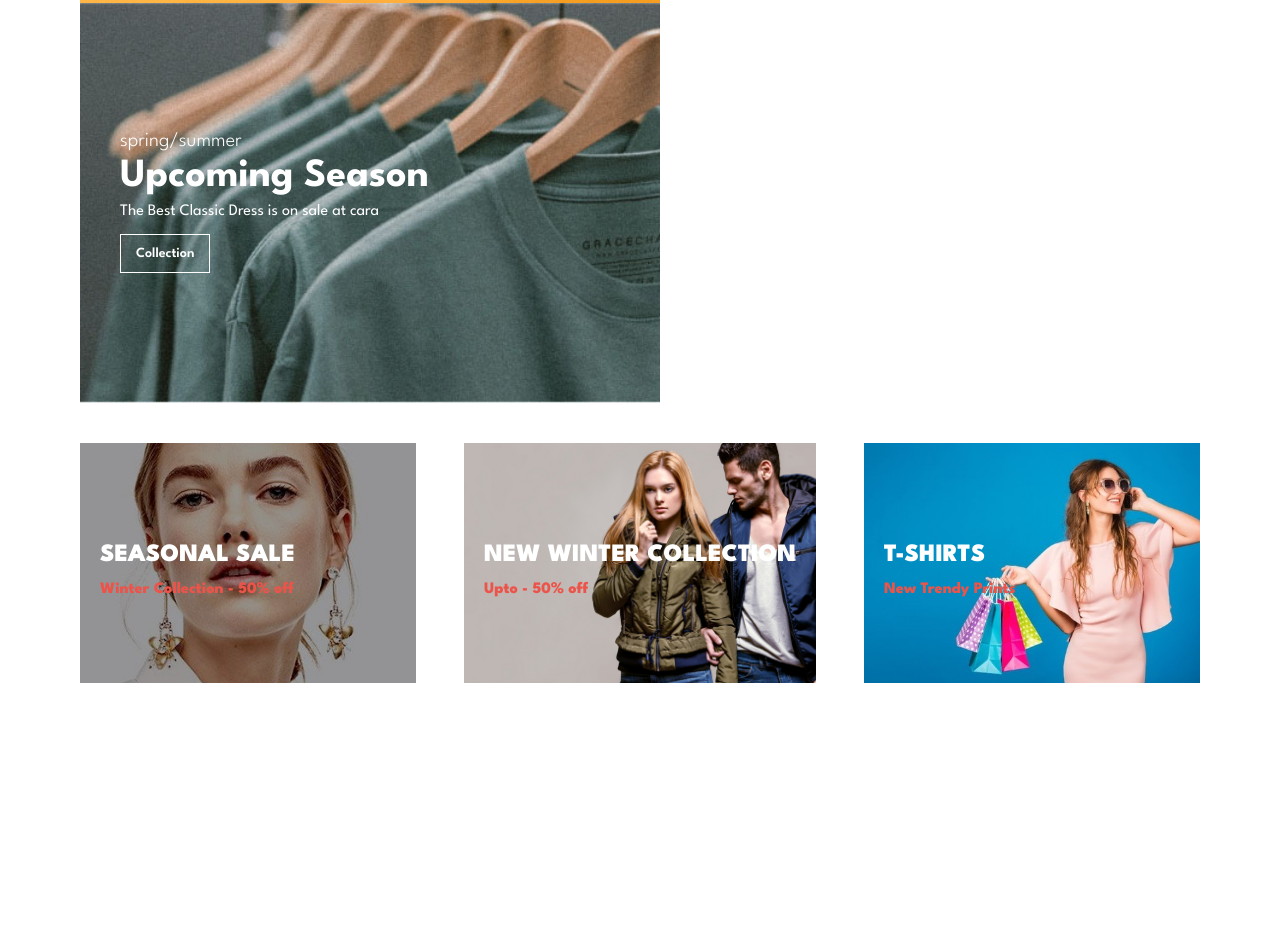
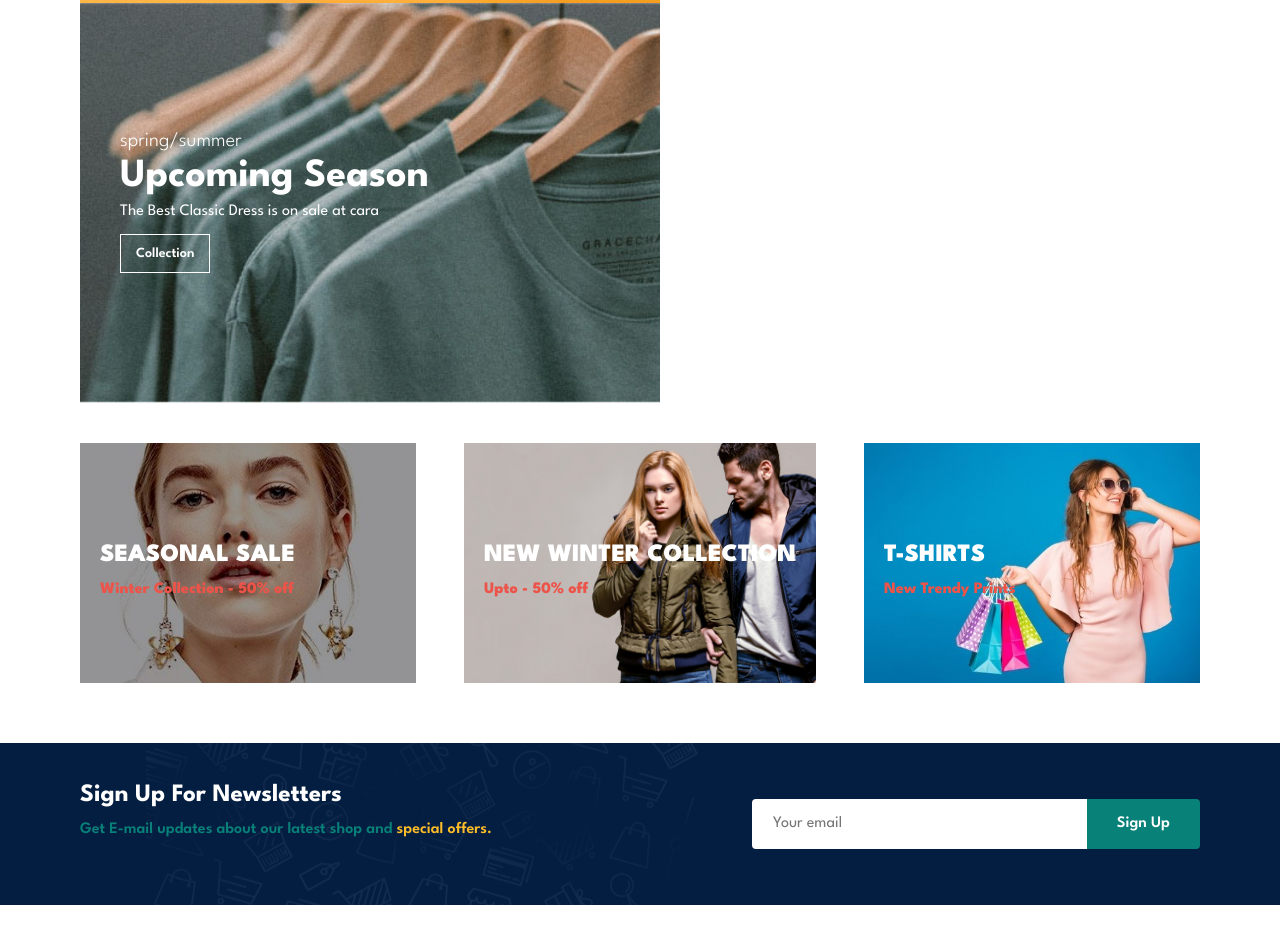
Before and after one commit to AyanUpadhaya/e-commerce-responsive-website, a plain HTML site: page index.html in a window 1280 px wide. Shown: the part 3911-4854 px from the top of the page. Before the commit the page ends 4614 px from the top, so only its background shows below. Drawn offline with Linux system fonts and the light colour scheme.

Commit message:
newsletter section complete

```diff
--- a/index.html
+++ b/index.html
@@ -427,6 +427,22 @@
         </div>
     </section>
 
+    <!-- news letter -->
+    <secction id="newsletter" class="section-p1 section-m1">
+        <div class="newstext">
+            <h4>Sign Up For Newsletters</h4>
+            <p>
+                Get E-mail updates about our latest shop and <span>special offers.</span>
+            </p>
+
+        </div>
+
+        <div class="form">
+            <input type="text" placeholder="Your email">
+            <button class="normal">Sign Up</button>
+        </div>
+    </secction>
+
 
     <script src="scripts/app.js"></script>
 
--- a/styles/style.css
+++ b/styles/style.css
@@ -412,3 +412,54 @@ body{
     background-image: url("../img/banner/b18.jpg");
 
 }
+/* newsletter */
+#newsletter{
+    display: flex;
+    justify-content: space-between;
+    flex-wrap: wrap;
+    align-items: center;
+    background-image: url("../img/banner/b14.png");
+    background-repeat: no-repeat;
+    background-position: 20% 30%;
+    background-color: #041e42;
+}
+
+#newsletter .newstext h4{
+    color:#fff;
+    font-size: 25px;
+    font-weight: 700;
+}
+#newsletter .newstext p{
+    color:var(--primary-color);
+    font-size: 16px;
+    font-weight: 600;
+}
+#newsletter .newstext p>span{
+    color:#ffbd27;
+}
+#newsletter .form{
+    display: flex;
+    width: 40%;
+}
+#newsletter .form input{
+    height: 3.125rem;
+    padding: 0 1.25em;
+    font-size: 16px;
+    width: 100%;
+    border: 1px solid transparent;
+    border-radius: 4px;
+    outline: none;
+    border-top-right-radius: 0;
+    border-bottom-right-radius: 0;
+}
+
+#newsletter .form button{
+    background-color: var(--primary-color);
+    color:#fff;
+
+    /* ******** */
+    white-space: nowrap;
+    border-top-left-radius: 0;
+    border-bottom-left-radius: 0;
+
+}
```
